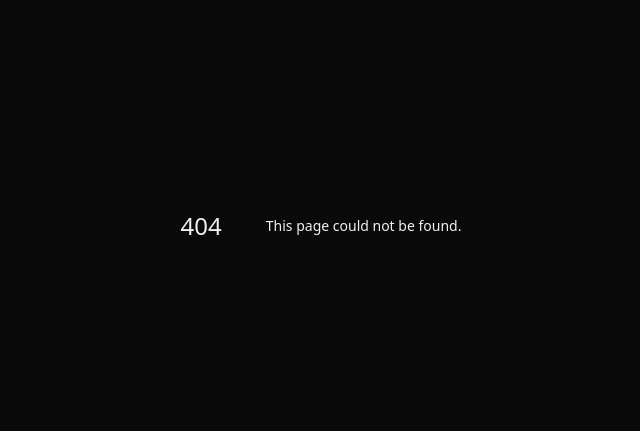
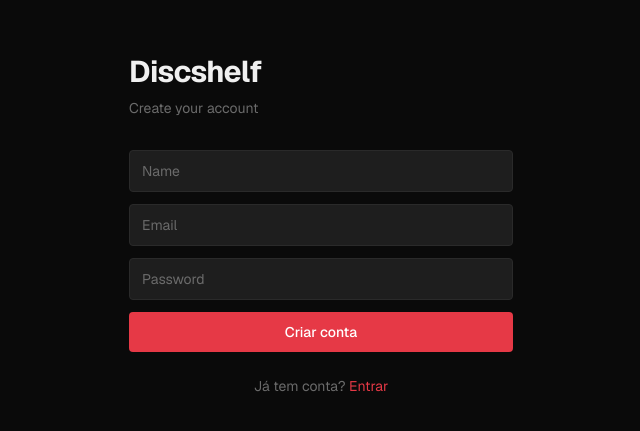
Before and after one commit to Lucca-Livino/Discshelf, a Next.js app: page /register in a window 1280 px wide. Before the commit this address had no page. Shown: the part 175-606 px from the top of the page, without its empty margins (319-959 px from the left). Built offline with nearby package versions, Linux system fonts and the light colour scheme; no server answers.

Commit message:
feat: páginas de login e registro

```diff
--- /dev/null
+++ b/src/app/(auth)/login/page.tsx
@@ -0,0 +1,78 @@
+'use client'
+
+import { useState } from 'react'
+import { useRouter } from 'next/navigation'
+import Link from 'next/link'
+import { api } from '@/lib/api'
+import { useAuthStore } from '@/stores/authStore'
+import { toast } from '@/hooks/useToast'
+
+export default function LoginPage() {
+  const router = useRouter()
+  const setAuth = useAuthStore((s) => s.setAuth)
+  const [email, setEmail] = useState('')
+  const [password, setPassword] = useState('')
+  const [loading, setLoading] = useState(false)
+
+  async function handleLogin() {
+    if (!email || !password) return
+    setLoading(true)
+    try {
+      const data = await api.post<{ token: string; user: { id: string; name: string; email: string; role: string } }>(
+        '/auth/login',
+        { email, password }
+      )
+      setAuth(data.token, data.user)
+      router.push('/catalog')
+    } catch (err) {
+      toast({
+        variant: 'destructive',
+        title: 'Erro ao entrar',
+      })
+    } finally {
+      setLoading(false)
+    }
+  }
+
+  return (
+    <div className="min-h-screen flex flex-col items-center justify-center bg-bg-primary px-4">
+      <div className="w-full max-w-sm">
+        <h1 className="text-3xl font-bold text-text-primary mb-2 tracking-tight">Discshelf</h1>
+        <p className="text-text-muted text-sm mb-8">Your personal music collection</p>
+
+        <div className="space-y-3">
+          <input
+            type="email"
+            placeholder="Email"
+            value={email}
+            onChange={(e) => setEmail(e.target.value)}
+            onKeyDown={(e) => e.key === 'Enter' && handleLogin()}
+            className="w-full px-3 py-2.5 bg-bg-elevated border border-border-subtle text-text-primary placeholder-text-muted text-sm rounded-[4px] focus:outline-none focus:border-accent transition-colors"
+          />
+          <input
+            type="password"
+            placeholder="Password"
+            value={password}
+            onChange={(e) => setPassword(e.target.value)}
+            onKeyDown={(e) => e.key === 'Enter' && handleLogin()}
+            className="w-full px-3 py-2.5 bg-bg-elevated border border-border-subtle text-text-primary placeholder-text-muted text-sm rounded-[4px] focus:outline-none focus:border-accent transition-colors"
+          />
+          <button
+            onClick={handleLogin}
+            disabled={loading}
+            className="w-full py-2.5 bg-accent hover:bg-accent-hover text-white text-sm font-medium rounded-[4px] transition-colors disabled:opacity-50"
+          >
+            {loading ? 'Entrando...' : 'Entrar'}
+          </button>
+        </div>
+
+        <p className="text-text-muted text-sm mt-6 text-center">
+          Não tem conta?{' '}
+          <Link href="/register" className="text-accent hover:underline">
+            Criar conta
+          </Link>
+        </p>
+      </div>
+    </div>
+  )
+}
--- /dev/null
+++ b/src/app/(auth)/register/page.tsx
@@ -0,0 +1,86 @@
+'use client'
+
+import { useState } from 'react'
+import { useRouter } from 'next/navigation'
+import Link from 'next/link'
+import { api } from '@/lib/api'
+import { useAuthStore } from '@/stores/authStore'
+import { toast } from '@/hooks/useToast'
+
+export default function RegisterPage() {
+  const router = useRouter()
+  const setAuth = useAuthStore((s) => s.setAuth)
+  const [name, setName] = useState('')
+  const [email, setEmail] = useState('')
+  const [password, setPassword] = useState('')
+  const [loading, setLoading] = useState(false)
+
+  async function handleRegister() {
+    if (!name || !email || !password) return
+    setLoading(true)
+    try {
+      await api.post('/auth/register', { name, email, password })
+      const data = await api.post<{ token: string; user: { id: string; name: string; email: string; role: string } }>(
+        '/auth/login',
+        { email, password }
+      )
+      setAuth(data.token, data.user)
+      router.push('/catalog')
+    } catch (err) {
+      toast({
+        variant: 'destructive',
+        title: 'Erro ao criar conta',
+      })
+    } finally {
+      setLoading(false)
+    }
+  }
+
+  return (
+    <div className="min-h-screen flex flex-col items-center justify-center bg-bg-primary px-4">
+      <div className="w-full max-w-sm">
+        <h1 className="text-3xl font-bold text-text-primary mb-2 tracking-tight">Discshelf</h1>
+        <p className="text-text-muted text-sm mb-8">Create your account</p>
+
+        <div className="space-y-3">
+          <input
+            type="text"
+            placeholder="Name"
+            value={name}
+            onChange={(e) => setName(e.target.value)}
+            className="w-full px-3 py-2.5 bg-bg-elevated border border-border-subtle text-text-primary placeholder-text-muted text-sm rounded-[4px] focus:outline-none focus:border-accent transition-colors"
+          />
+          <input
+            type="email"
+            placeholder="Email"
+            value={email}
+            onChange={(e) => setEmail(e.target.value)}
+            className="w-full px-3 py-2.5 bg-bg-elevated border border-border-subtle text-text-primary placeholder-text-muted text-sm rounded-[4px] focus:outline-none focus:border-accent transition-colors"
+          />
+          <input
+            type="password"
+            placeholder="Password"
+            value={password}
+            onChange={(e) => setPassword(e.target.value)}
+            onKeyDown={(e) => e.key === 'Enter' && handleRegister()}
+            className="w-full px-3 py-2.5 bg-bg-elevated border border-border-subtle text-text-primary placeholder-text-muted text-sm rounded-[4px] focus:outline-none focus:border-accent transition-colors"
+          />
+          <button
+            onClick={handleRegister}
+            disabled={loading}
+            className="w-full py-2.5 bg-accent hover:bg-accent-hover text-white text-sm font-medium rounded-[4px] transition-colors disabled:opacity-50"
+          >
+            {loading ? 'Criando conta...' : 'Criar conta'}
+          </button>
+        </div>
+
+        <p className="text-text-muted text-sm mt-6 text-center">
+          Já tem conta?{' '}
+          <Link href="/login" className="text-accent hover:underline">
+            Entrar
+          </Link>
+        </p>
+      </div>
+    </div>
+  )
+}
```
Also changed, not shown: 1 other file (tests, documents, lock files or other folders).
